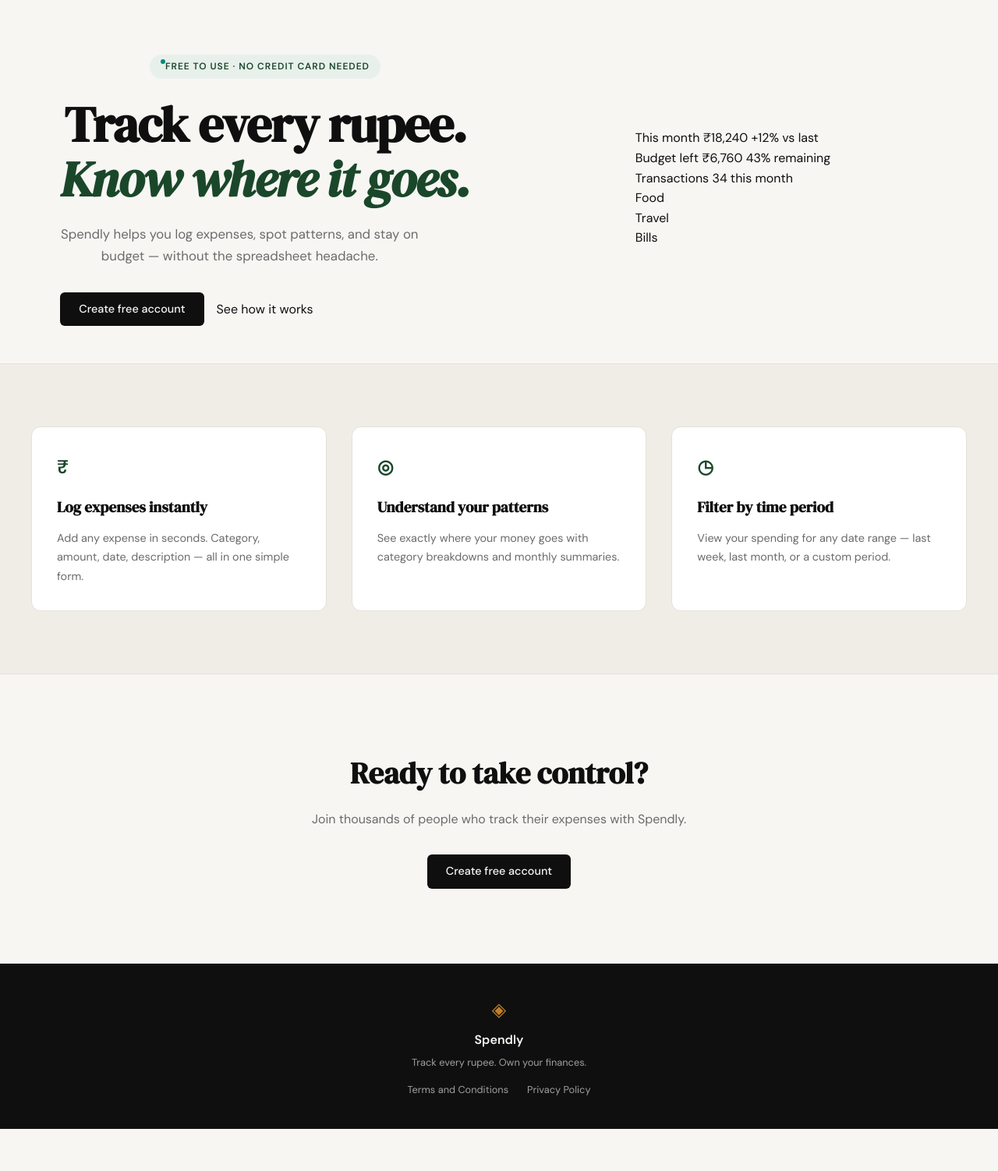
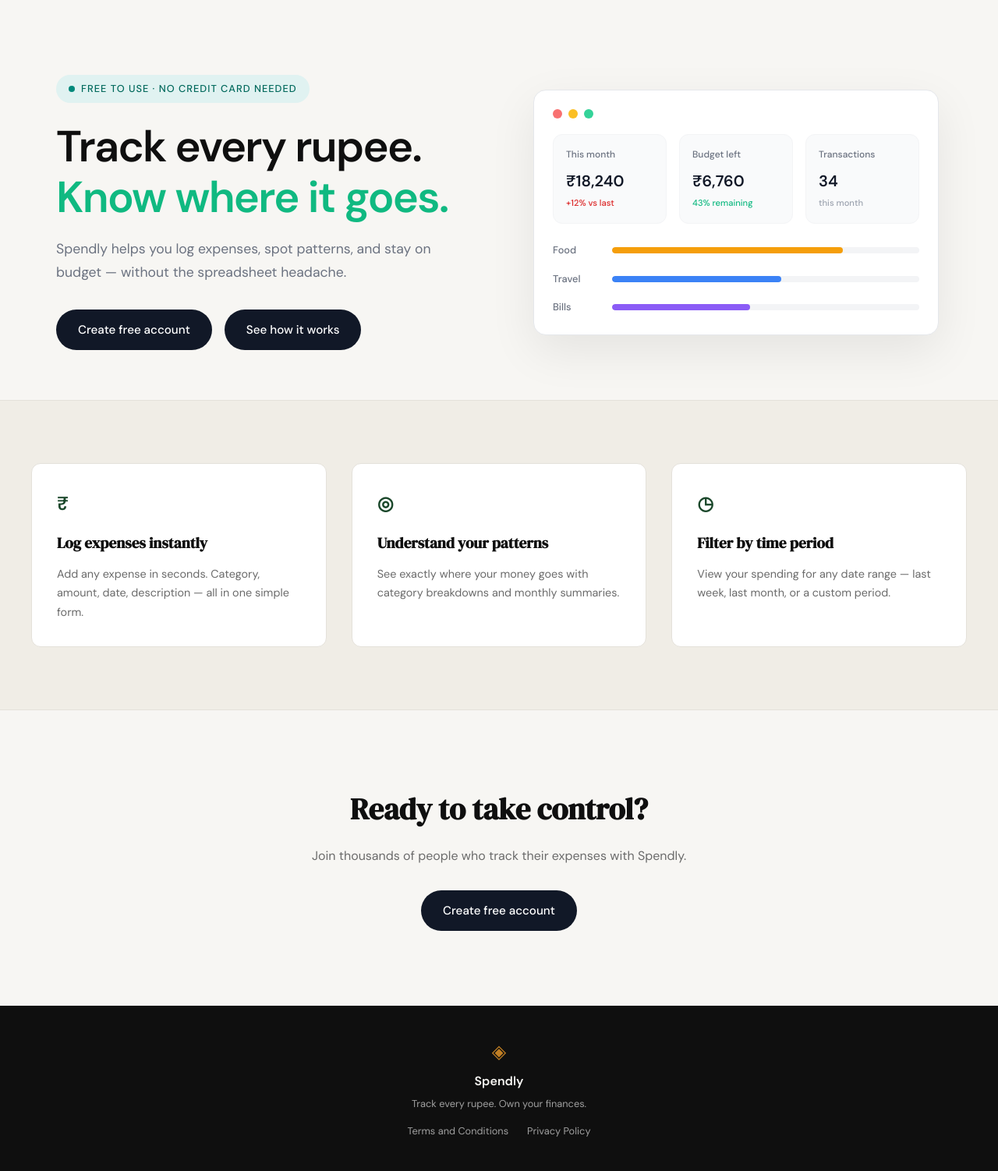
Before and after one commit to Krishhgupta/expense-tracker, a Flask app: page / in a window 1280 px wide. Shown: the part 61-1563 px from the top of the page at 78% size. Before the commit the page ends 1509 px from the top, so only its background shows below. Run offline with Flask 3, Linux system fonts and the light colour scheme.

Commit message:
landing: redesign hero section to match mockup

```diff
--- a/static/css/landing.css
+++ b/static/css/landing.css
@@ -3,34 +3,35 @@
 /* ------------------------------------------------------------------ */
 
 .hero {
-    padding: 4rem 2rem 3rem;
+    padding: 6rem 2rem 4rem;
     display: grid;
     grid-template-columns: 1fr 1fr;
-    gap: 4rem;
+    gap: 5rem;
     align-items: center;
     max-width: var(--max-width);
     margin: 0 auto;
 }
 
-.hero-inner {
-    max-width: 540px;
-    margin: 0 auto;
-    text-align: center;
+.hero-content {
+    max-width: 580px;
 }
 
 .hero-badge {
     display: inline-flex;
-
-.hero-actions {
-    display: flex;
-    gap: 0.875rem;
     align-items: center;
-    justify-content: center;
+    gap: 0.5rem;
+    background: #e0f2f1;
+    color: #00695c;
+    font-size: 0.8rem;
+    font-weight: 500;
+    padding: 0.5rem 1rem;
+    border-radius: 999px;
+    margin-bottom: 1.5rem;
 }
 
 .badge-dot {
-    width: 6px;
-    height: 6px;
+    width: 8px;
+    height: 8px;
     background: #00897b;
     border-radius: 50%;
 }
@@ -38,38 +39,39 @@
 .hero-title {
     font-family: var(--font-body);
     font-size: clamp(2.5rem, 5vw, 3.5rem);
+    font-weight: 600;
     line-height: 1.15;
-    letter-spacing: -0.02em;
+    letter-spacing: -0.03em;
     color: var(--ink);
     margin-bottom: 1.25rem;
+}
+
+.hero-title-accent {
+    color: #10b981;
     font-weight: 600;
 }
 
-.hero-title em {
-    font-style: italic;
-    color: #10b981;
-}
-
 .hero-subtitle {
-    font-size: 1.05rem;
-    color: var(--ink-muted);
+    font-size: 1.1rem;
+    color: #6b7280;
     line-height: 1.7;
     margin-bottom: 2rem;
+    max-width: 520px;
 }
 
 .hero-actions {
     display: flex;
-    gap: 0.875rem;
+    gap: 1rem;
     align-items: center;
-    justify-content: center;
+    flex-wrap: wrap;
 }
 
 .btn-primary {
     display: inline-block;
     background: #111827;
-    color: var(--paper);
-    padding: 0.75rem 1.5rem;
-    border-radius: var(--radius-sm);
+    color: #fff;
+    padding: 0.85rem 1.75rem;
+    border-radius: 999px;
     font-family: var(--font-body);
     font-size: 0.95rem;
     font-weight: 500;
@@ -87,9 +89,9 @@
 .btn-secondary {
     display: inline-block;
     background: #111827;
-    color: var(--paper);
-    padding: 0.75rem 1.5rem;
-    border-radius: var(--radius-sm);
+    color: #fff;
+    padding: 0.85rem 1.75rem;
+    border-radius: 999px;
     font-family: var(--font-body);
     font-size: 0.95rem;
     font-weight: 500;
@@ -114,9 +116,9 @@
 }
 
 .dashboard-preview {
-    background: #f9fafb;
-    border: 1px solid var(--border);
-    border-radius: var(--radius-lg);
+    background: #fff;
+    border: 1px solid #e5e7eb;
+    border-radius: 16px;
     padding: 1.5rem;
     width: 100%;
     max-width: 520px;
@@ -129,44 +131,42 @@
     margin-bottom: 1.25rem;
 }
 
-.dashboard-dot {
-    width: 10px;
-    height: 10px;
+.dot {
+    width: 12px;
+    height: 12px;
     border-radius: 50%;
 }
 
-.dashboard-dot.red { background: #f87171; }
-.dashboard-dot.yellow { background: #fbbf24; }
-.dashboard-dot.green { background: #34d399; }
+.dot-red { background: #f87171; }
+.dot-yellow { background: #fbbf24; }
+.dot-green { background: #34d399; }
 
 .dashboard-stats {
     display: grid;
     grid-template-columns: repeat(3, 1fr);
-    gap: 0.75rem;
-    margin-bottom: 1.25rem;
+    gap: 1rem;
+    margin-bottom: 1.5rem;
 }
 
 .stat-card {
-    background: white;
-    border: 1px solid var(--border);
-    border-radius: var(--radius-md);
+    background: #f9fafb;
+    border-radius: 12px;
     padding: 1rem;
-    display: flex;
-    flex-direction: column;
-    gap: 0.25rem;
+    border: 1px solid #f3f4f6;
 }
 
 .stat-label {
     font-size: 0.75rem;
-    color: var(--ink-muted);
+    color: #6b7280;
+    margin-bottom: 0.5rem;
     font-weight: 500;
 }
 
 .stat-value {
-    font-family: var(--font-body);
     font-size: 1.25rem;
     font-weight: 600;
-    color: var(--ink);
+    color: #111827;
+    margin-bottom: 0.25rem;
 }
 
 .stat-change {
@@ -175,31 +175,31 @@
 }
 
 .stat-change.positive { color: #dc2626; }
-.stat-change.success { color: #059669; }
-.stat-change.muted { color: var(--ink-muted); }
+.stat-change.neutral { color: #10b981; }
+.stat-change.muted { color: #9ca3af; }
 
 .dashboard-chart {
     display: flex;
     flex-direction: column;
-    gap: 0.875rem;
+    gap: 1rem;
 }
 
 .chart-row {
     display: grid;
-    grid-template-columns: 50px 1fr;
+    grid-template-columns: 60px 1fr;
     align-items: center;
-    gap: 0.75rem;
+    gap: 1rem;
 }
 
 .chart-label {
     font-size: 0.8rem;
-    color: var(--ink-soft);
+    color: #6b7280;
     font-weight: 500;
 }
 
 .chart-bar-track {
     height: 8px;
-    background: #e5e7eb;
+    background: #f3f4f6;
     border-radius: 999px;
     overflow: hidden;
 }
--- a/templates/base.html
+++ b/templates/base.html
@@ -8,6 +8,7 @@
     <link rel="preconnect" href="https://fonts.gstatic.com" crossorigin>
     <link href="https://fonts.googleapis.com/css2?family=DM+Serif+Display:ital@0;1&family=DM+Sans:wght@300;400;500;600&display=swap" rel="stylesheet">
     <link rel="stylesheet" href="{{ url_for('static', filename='css/style.css') }}">
+    <link rel="stylesheet" href="{{ url_for('static', filename='css/landing.css') }}">
     {% block head %}{% endblock %}
 </head>
 <body>
--- a/templates/landing.html
+++ b/templates/landing.html
@@ -2,21 +2,17 @@
 
 {% block title %}Spendly — Track Every Rupee{% endblock %}
 
-{% block head %}
-<link rel="stylesheet" href="{{ url_for('static', filename='css/landing.css') }}">
-{% endblock %}
-
 {% block content %}
 
 <section class="hero">
-    <div class="hero-inner">
+    <div class="hero-content">
         <div class="hero-badge">
     <span class="badge-dot"></span>
     Free to use · No credit card needed
 </div>
         <h1 class="hero-title">
             Track every rupee.<br>
-            <em>Know where it goes.</em>
+            <span class="hero-title-accent">Know where it goes.</span>
         </h1>
         <p class="hero-subtitle">
             Spendly helps you log expenses, spot patterns, and stay
@@ -30,25 +26,25 @@
     <div class="hero-visual">
         <div class="dashboard-preview">
             <div class="dashboard-header">
-                <span class="dashboard-dot red"></span>
-                <span class="dashboard-dot yellow"></span>
-                <span class="dashboard-dot green"></span>
+                <span class="dot dot-red"></span>
+                <span class="dot dot-yellow"></span>
+                <span class="dot dot-green"></span>
             </div>
             <div class="dashboard-stats">
                 <div class="stat-card">
-                    <span class="stat-label">This month</span>
-                    <span class="stat-value">₹18,240</span>
-                    <span class="stat-change positive">+12% vs last</span>
+                    <div class="stat-label">This month</div>
+                    <div class="stat-value">₹18,240</div>
+                    <div class="stat-change positive">+12% vs last</div>
                 </div>
                 <div class="stat-card">
-                    <span class="stat-label">Budget left</span>
-                    <span class="stat-value">₹6,760</span>
-                    <span class="stat-change success">43% remaining</span>
+                    <div class="stat-label">Budget left</div>
+                    <div class="stat-value">₹6,760</div>
+                    <div class="stat-change neutral">43% remaining</div>
                 </div>
                 <div class="stat-card">
-                    <span class="stat-label">Transactions</span>
-                    <span class="stat-value">34</span>
-                    <span class="stat-change muted">this month</span>
+                    <div class="stat-label">Transactions</div>
+                    <div class="stat-value">34</div>
+                    <div class="stat-change muted">this month</div>
                 </div>
             </div>
             <div class="dashboard-chart">
```
Also changed, not shown: other parts of static/css/landing.css (+45 -10 lines).
